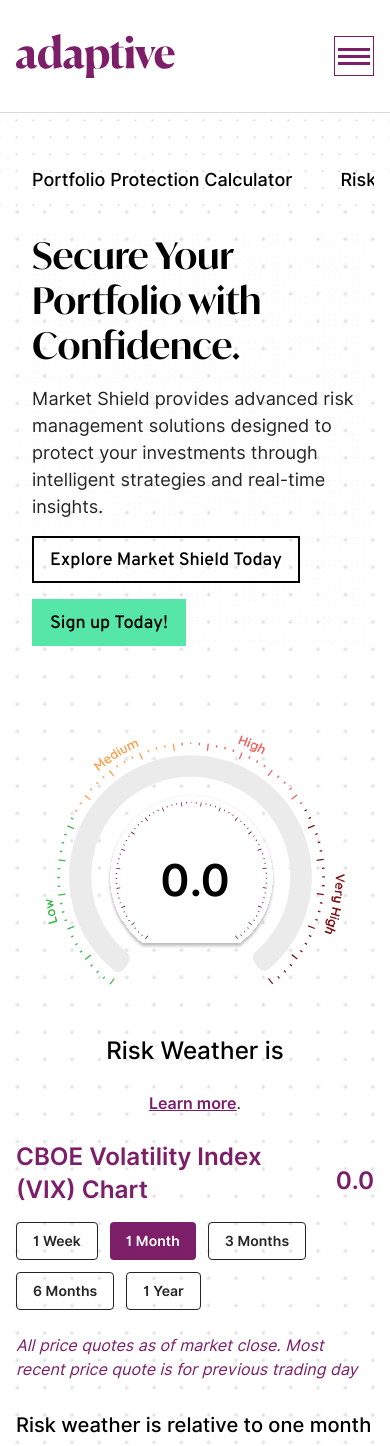
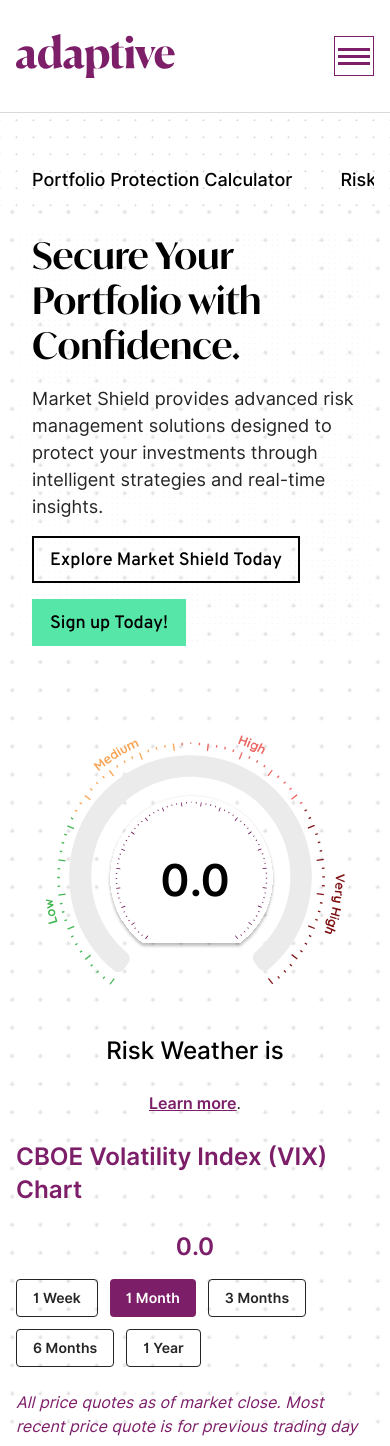
Before and after one commit to codingmaster094/Final_Adaptive, a Next.js app: page /risk-weather in a window 390 px wide. Shown: the top 1446 px of the page. Built offline with nearby package versions, Linux system fonts and the light colour scheme; a web font is replaced by a local one.

Commit message:
Add new tools pages

```diff
--- a/src/app/components/Tools/RiskWeather/RiskWeather.js
+++ b/src/app/components/Tools/RiskWeather/RiskWeather.js
@@ -172,8 +172,8 @@
                 </div>
 
                 <div className="sectiondivide sectioncol ptsec pb0">
-                    <div className="sec-title flex justify-between items-center font-bold gap-6">
-                        <h3 class="sec-head small left text-h3 text-blue flex-1 mb-4">CBOE Volatility Index (VIX) Chart</h3>
+                    <div className="sec-title flex justify-between items-center font-bold gap-6 md:flex-row flex-col mb-4">
+                        <h3 class="sec-head small left text-h3 text-blue md:flex-1 flex-[100%]">CBOE Volatility Index (VIX) Chart</h3>
                         <span className="indicator text-h3 text-blue">{addZeroes(Number(parseFloat(VixClosePrice).toFixed(2)))}</span>
                     </div>
                 </div>
--- a/src/app/components/Tools/VixDial/VixDial.js
+++ b/src/app/components/Tools/VixDial/VixDial.js
@@ -3,7 +3,7 @@
 export default function VixDial({VixClosePrice, MesgHeader, headerColor, DialColor}) {
     return (
       <div className="sectiondivide sectioncol ptsec pt-16">
-        <div className="dialcenter flex justify-center items-center">
+        <div className="dialcenter flex justify-center items-center overflow-hidden">
           <div className="vixdail relative md:w-[400px] w-[300px] inline-block">
             <svg
               width="361"
@@ -791,9 +791,9 @@
               </defs>
             </svg>
             <svg
-              height="350"
-              width="350"
-              className="dailcircle absolute -translate-x-2/4 -translate-y-2/4 rotate-[127deg] md:-ml-10 -ml-[30px] mt-[22px] left-2/4 top-2/4"
+              // height="350"
+              // width="350"
+              className="dailcircle absolute -translate-x-2/4 -translate-y-2/4 rotate-[127deg] md:-ml-10 -ml-[30px] mt-[22px] left-2/4 top-2/4 w-[300px] h-[300px] md:w-[350px] md:h-[350px]"
             >
               <circle
                 cx="150"
```
